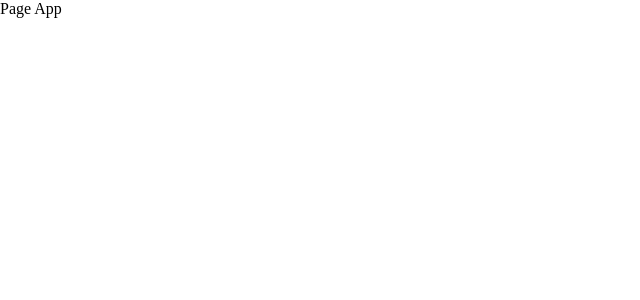
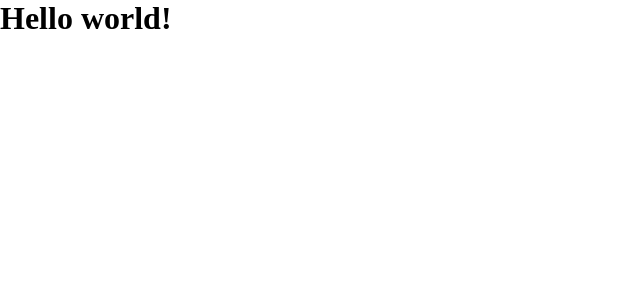
Before and after one commit to oMatheus-Farias/myportfolio, a React (Vite) app: page / in a window 1280 px wide. Shown: the top 300 px of the page, without its empty margins (0-640 px from the left). Built offline with nearby package versions, Linux system fonts and the light colour scheme.

Commit message:
fix: desinstalado tailwindcss

```diff
--- a/package.json
+++ b/package.json
@@ -22,7 +22,6 @@
     "eslint": "^8.55.0",
     "eslint-plugin-react-hooks": "^4.6.0",
     "eslint-plugin-react-refresh": "^0.4.5",
-    "tailwindcss": "^3.3.6",
     "typescript": "^5.2.2",
     "vite": "^5.0.8"
   }
--- a/src/App.tsx
+++ b/src/App.tsx
@@ -1,7 +1,7 @@
 export default function App() {
   return (
-    <div>
-      Page App
-    </div>
+    <h1>
+      Hello world!
+    </h1>
   );
 };
```
Also changed, not shown: src/main.tsx (+4 -4 lines), tailwind.config.js (deleted, +0 -8 lines), 1 other file (tests, documents, lock files or other folders).
